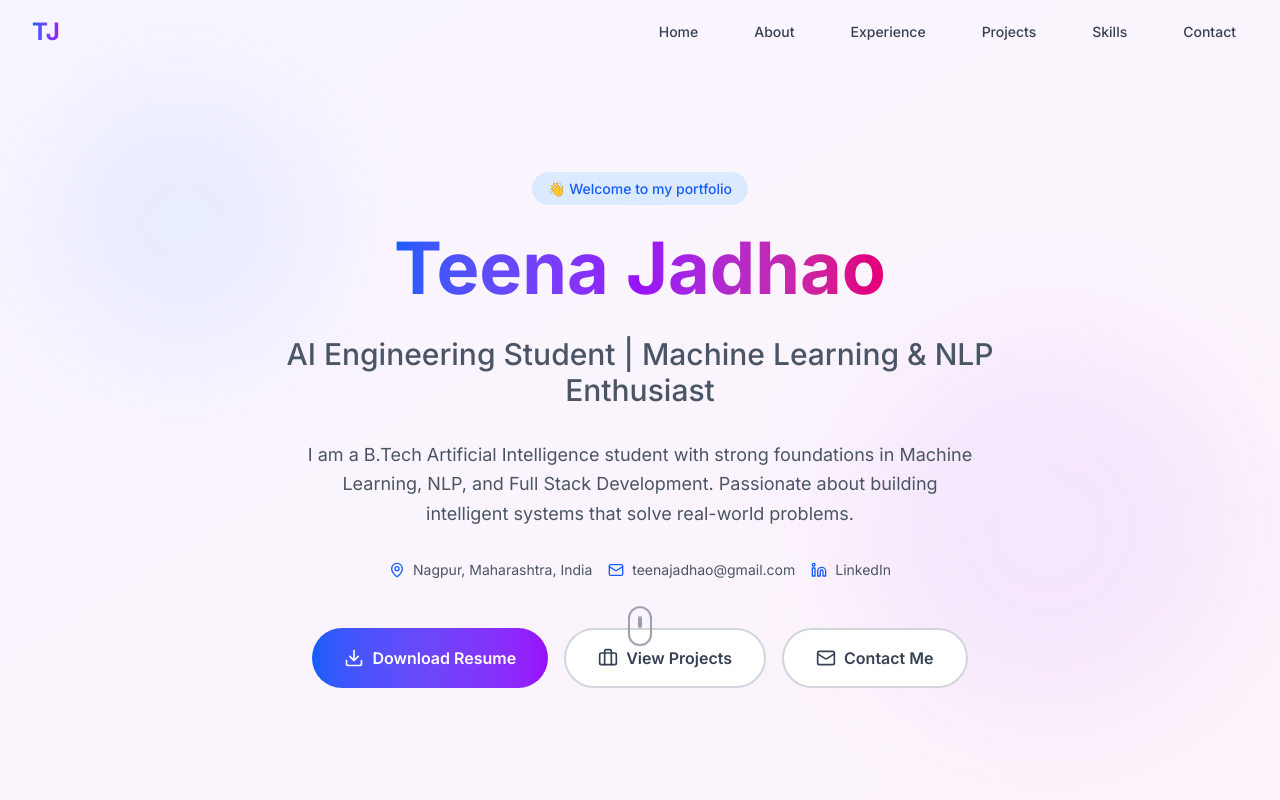
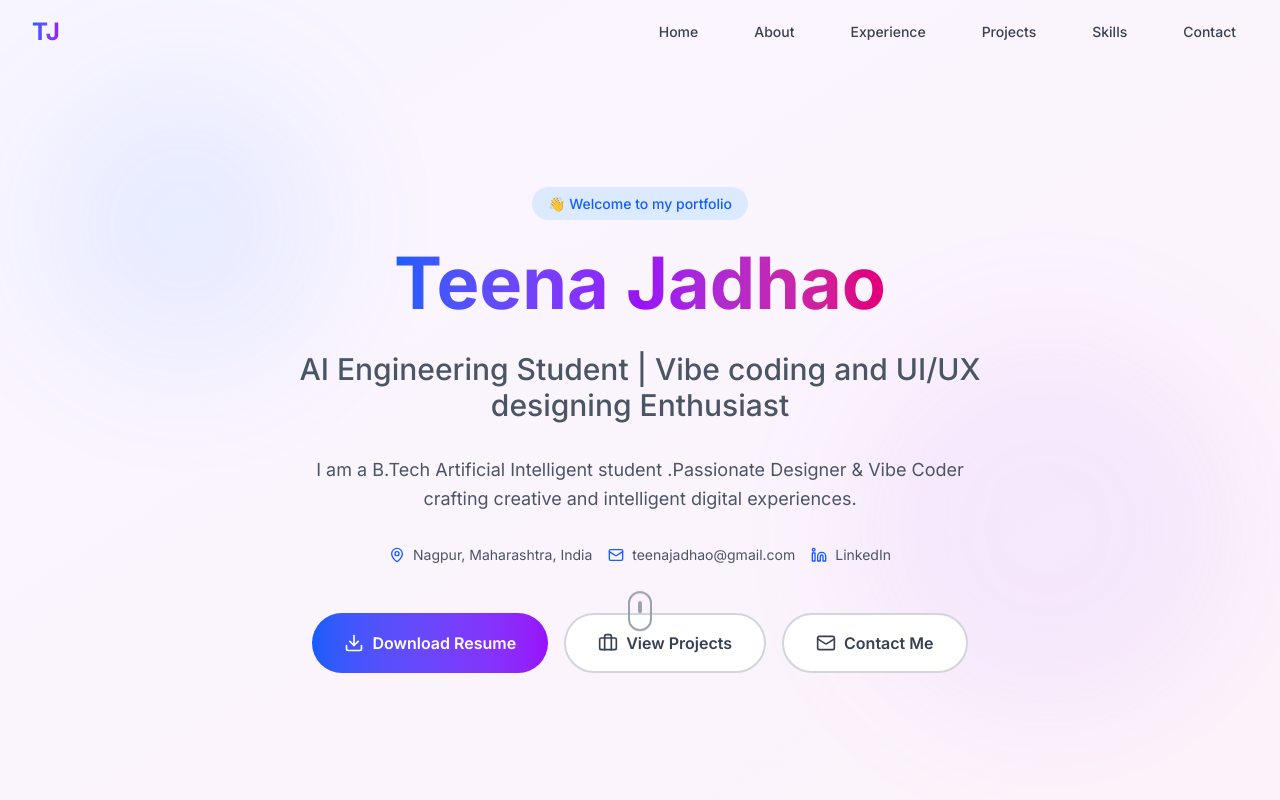
Before and after one commit to teena-grace/teena-portfolio, a Next.js app: page / in a window 1280 px wide. Shown: the top 800 px of the page. Built offline with nearby package versions, Linux system fonts and the light colour scheme.

Commit message:
Update portfolio data with new projects and details

```diff
--- a/src/data/portfolioData.ts
+++ b/src/data/portfolioData.ts
@@ -1,8 +1,8 @@
 export const portfolioData = {
   personal: {
     name: "Teena Jadhao",
-    tagline: "AI Engineering Student | Machine Learning & NLP Enthusiast",
-    intro: "I am a B.Tech Artificial Intelligence student with strong foundations in Machine Learning, NLP, and Full Stack Development. Passionate about building intelligent systems that solve real-world problems.",
+    tagline: "AI Engineering Student | Vibe coding and UI/UX designing Enthusiast",
+    intro: "I am a B.Tech Artificial Intelligent student .Passionate Designer & Vibe Coder crafting creative and intelligent digital experiences.",
     location: "Nagpur, Maharashtra, India",
     email: "teenajadhao@gmail.com",
     phone: "+91-9561546121",
@@ -69,19 +69,37 @@ export const portfolioData = {
     }
   ],
 
-  projects: [
+ projects: [
     {
-      title: "Minutes of Meeting Recorder",
-      description: "Automated meeting summarization system that extracts key discussion points & action items, generates structured searchable summaries, and significantly reduces manual note-taking time.",
-      techStack: ["Python", "NLP", "Machine Learning"],
+      title: "VIRTU-BOARD-AI",
+      description: "An AI-powered virtual whiteboard application that enables real-time collaborative drawing, sketching, and brainstorming with intelligent features for enhanced creativity and productivity.",
+      techStack: ["AI", "Machine Learning", "Web Development", "Real-time Collaboration"],
       features: [
-        "Automated meeting summarization",
-        "Key discussion point extraction",
-        "Action item identification",
-        "Structured summary generation"
+        "Real-time collaborative whiteboard",
+        "AI-powered drawing assistance",
+        "Intelligent shape recognition",
+        "Multi-user synchronization",
+        "Smart object detection",
+        "Cloud-based storage"
       ],
-      github: "#",
+      github: "https://github.com/teena-grace/VIRTU-BOARD-AI",
       demo: "#"
+    },
+
+    {
+      title: "AI Portfolio Website",
+      description: "Modern, responsive portfolio website built with Next.js and Tailwind CSS, showcasing projects, skills, and professional experience with smooth animations and dark mode support.",
+      techStack: ["Next.js", "TypeScript", "Tailwind CSS", "React"],
+      features: [
+        "Responsive design",
+        "Dark mode support",
+        "Smooth animations",
+        "SEO optimized",
+        "Fast loading",
+        "Contact form integration"
+      ],
+      github: "https://github.com/teena-grace/teena-portfolio",
+      demo: "https://teena-portfolio.vercel.app"
     }
   ],
 
```
